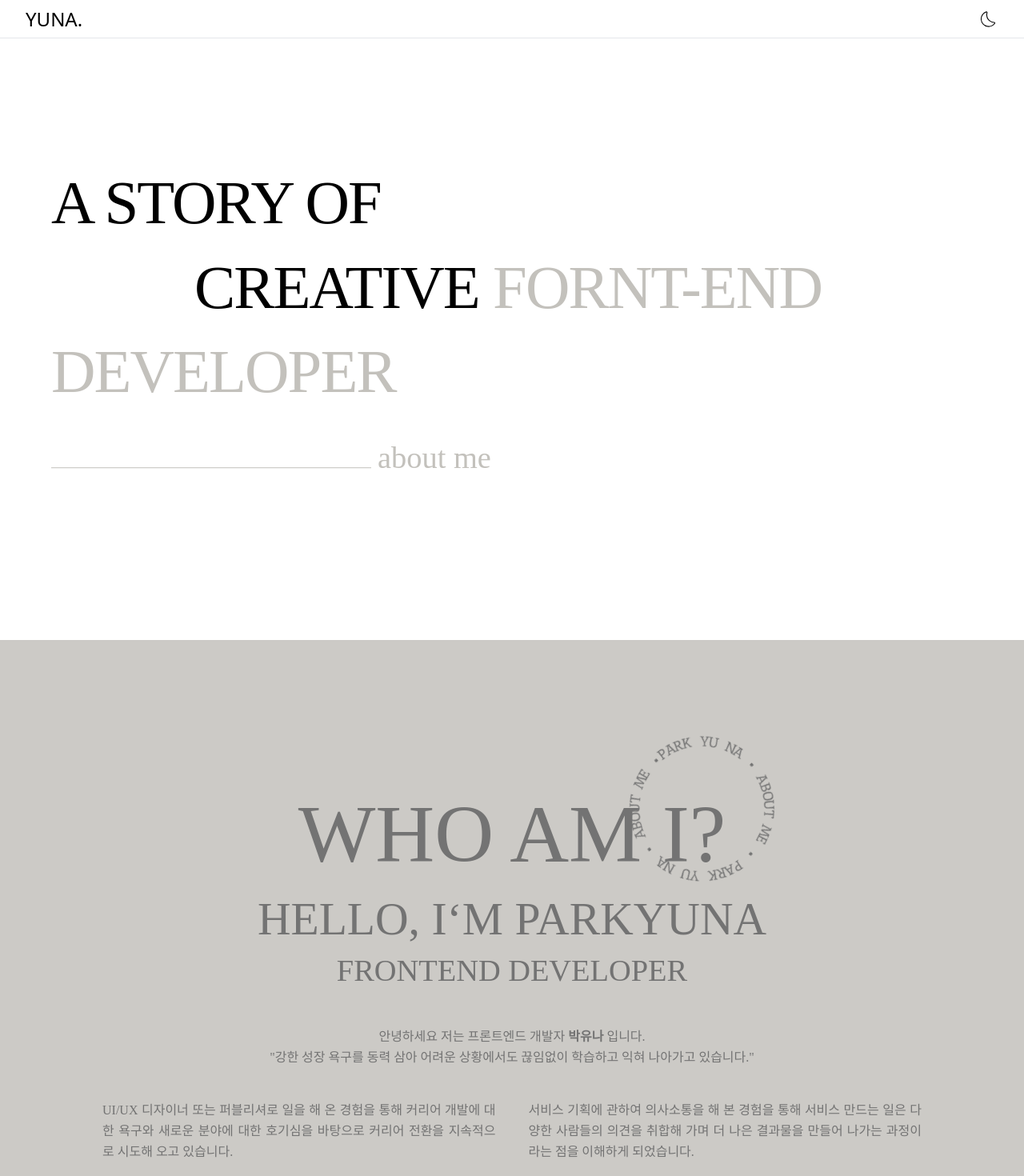
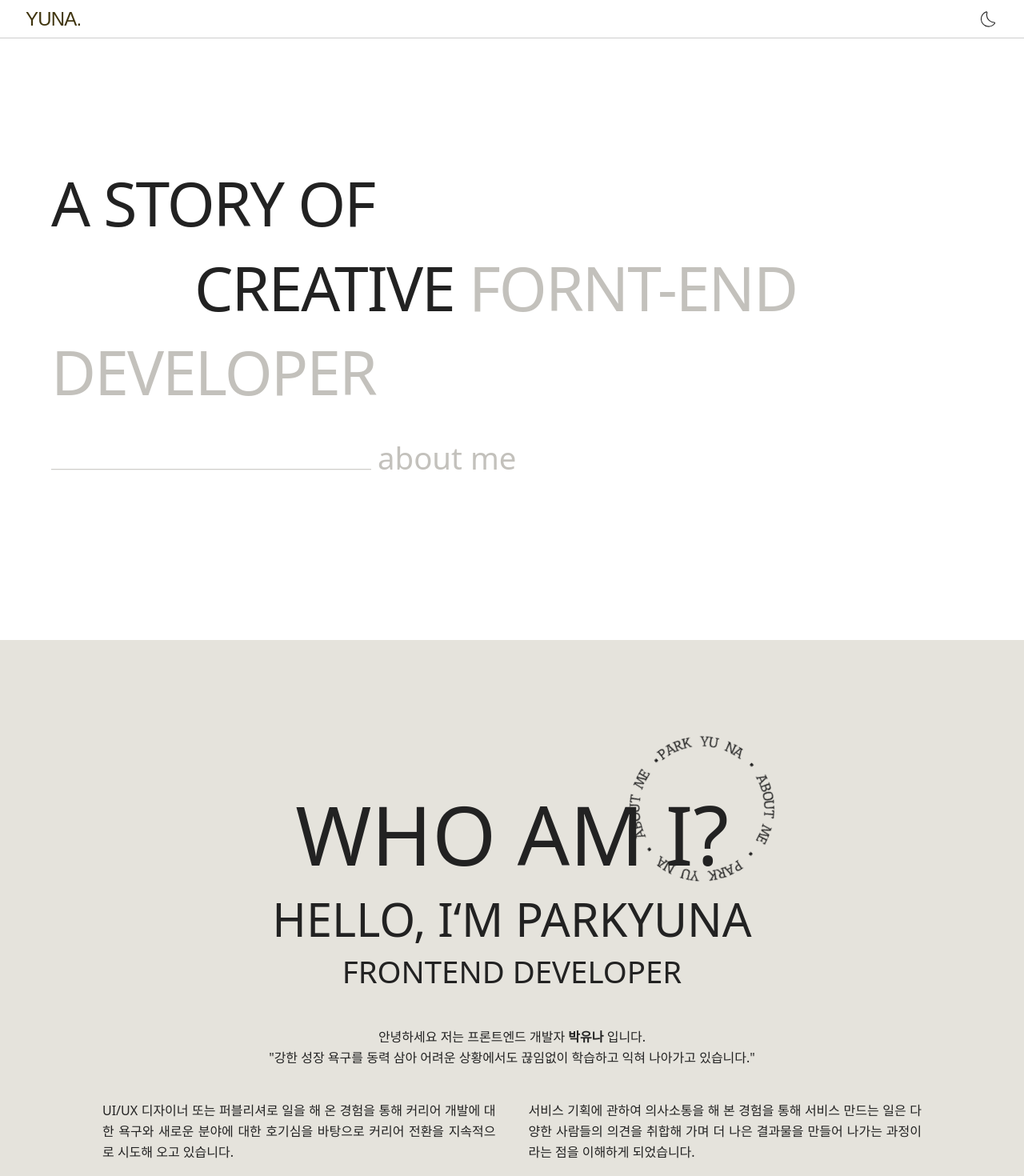
Before and after one commit to daeppang119/2024_protfolio, a Next.js app: page /about in a window 1280 px wide. Shown: the top 1470 px of the page at 80% size. Built offline with nearby package versions, Linux system fonts and the light colour scheme.

Commit message:
fix: 폰트및 기타 수정

```diff
--- a/src/app/_components/Footer.tsx
+++ b/src/app/_components/Footer.tsx
@@ -6,7 +6,7 @@ import VelogSvg from "../_svg/VelogSvg";
 export default function Footer() {
   return (
     <footer className="z-10 w-full text-xs">
-      <div className="border-b-color flex flex-wrap items-center justify-between border-t px-8 py-12">
+      <div className="font-Abel bg-color-secondary-bg flex flex-wrap items-center justify-between border-t border-color-line px-8 py-12">
         <div>
           <ul className="uppercase">
             <li>
--- a/src/app/_components/Header.tsx
+++ b/src/app/_components/Header.tsx
@@ -4,9 +4,9 @@ import DarkTheme from "./DarkTheme";
 export default function Header() {
   return (
     <header
-      className={`absolute z-10 flex h-12 w-full translate-y-[-65px] animate-actHeaderFadeIn items-center justify-between border-b border-b-color px-8 opacity-0`}
+      className={`font-Abel absolute z-10 flex h-12 w-full translate-y-[-65px] animate-actHeaderFadeIn items-center justify-between border-b border-color-line bg-color-background px-8 tracking-tighter opacity-0`}
     >
-      <h1 className="text-2xl uppercase">
+      <h1 className="text-2xl uppercase text-color-primary-accent">
         <Link href={"/"} replace>
           yuna.
         </Link>
--- a/src/app/_components/MainFooter.tsx
+++ b/src/app/_components/MainFooter.tsx
@@ -1,23 +1,22 @@
 import Link from "next/link";
-import React from "react";
 
 export default function MainFooter() {
   return (
-    <footer className="absolute bottom-0 z-10 w-full translate-y-[125px] animate-actFooterFadeIn text-xs">
+    <footer className="font-Abel absolute bottom-0 z-10 w-full translate-y-[125px] animate-actFooterFadeIn text-xs">
       <div className="flex flex-wrap items-center justify-between px-8 py-4">
         <div>
           <p className="uppercase">Next.js</p>
         </div>
-        <ul className="absolute left-1/2 top-1/2 flex -translate-y-1/2 translate-x-[-47%] select-none gap-6 text-xs">
+        <ul className="absolute left-1/2 top-1/2 flex -translate-y-1/2 translate-x-[-46%] select-none gap-6 text-xs">
           <li>Fornt-end Developer</li>
           <li>ⓒ Yuna’s Portfolio 2024</li>
         </ul>
         <div>
-          <ul className="flex flex-wrap">
-            <li>
+          <ul className="relative flex flex-wrap gap-6">
+            <li className="after:relative after:-right-3 after:content-['/']">
               <Link href={`https://github.com/daeppang119`}>Github</Link>
             </li>
-            <li className="pl-4">
+            <li>
               <Link href={`https://velog.io/@yundutls/posts`}>Velog</Link>
             </li>
           </ul>
--- a/src/app/_components/MainHeader.tsx
+++ b/src/app/_components/MainHeader.tsx
@@ -1,13 +1,12 @@
 import Link from "next/link";
-import ModeBtn from "./DarkTheme";
 import DarkTheme from "./DarkTheme";
 
 export default function MainHeader() {
   return (
     <header
-      className={`border-color-line bg-color-background absolute z-10 flex h-12 w-full translate-y-[-65px] animate-actHeaderFadeIn items-center justify-between border-b px-8 opacity-0`}
+      className={`font-Abel bg-color-primary-bg absolute z-10 flex h-12 w-full translate-y-[-65px] animate-actHeaderFadeIn items-center justify-between border-b border-color-line px-8 opacity-0`}
     >
-      <h1 className="text-color-primary-accent text-2xl uppercase">
+      <h1 className="text-2xl uppercase text-color-primary-accent">
         <Link className="text-Jacquard" href={"/"} replace>
           yuna.
         </Link>
--- /dev/null
+++ b/src/app/_svg/RightArrowSvg.tsx
@@ -0,0 +1,16 @@
+import React from "react";
+
+export default function RightArrowSvg() {
+  return (
+    <svg
+      xmlns="http://www.w3.org/2000/svg"
+      x="0px"
+      y="0px"
+      viewBox="0 0 120 180"
+    >
+      <line x1="61" y1="17" x2="61" y2="165"></line>
+      <path d="M15.47,117.52c0,0,45.53,0,45.53,47.48"></path>
+      <path d="M106.53,117.52c0,0-45.53,0-45.53,47.48"></path>
+    </svg>
+  );
+}
--- a/src/app/about/page.tsx
+++ b/src/app/about/page.tsx
@@ -3,6 +3,7 @@ import Footer from "../_components/Footer";
 import AboutMESvg from "../_svg/AboutMESvg";
 import Link from "next/link";
 import Header from "../_components/Header";
+import RightArrowSvg from "../_svg/RightArrowSvg";
 
 export const metadata: Metadata = {
   title: "About",
@@ -36,7 +37,7 @@ export default function About() {
             </div>
           </div>
         </section>
-        <section className="relative bg-[#cccac6] text-neutral-500">
+        <section className="relative bg-[#e5e3dc]">
           <div className="px-[10vw] py-[13vw] text-center">
             <h4 className="z-10 text-[8vw] uppercase">who am i?</h4>
             <div className="absolute right-[24vw] top-[9vw] w-[15vw] animate-actRolling">
@@ -71,12 +72,12 @@ export default function About() {
             </div>
           </div>
         </section>
-        <section>
-          <ul className="flex text-5xl">
+        <section className="bg-color-secondary-bg">
+          <ul className="font-Sedan flex text-5xl">
             <li className="flex h-[250px] w-2/4 items-center justify-center text-center">
               <Link href={"/"}>Home</Link>
             </li>
-            <li className="flex h-[250px] w-2/4 items-center justify-center border-l border-b-color text-center">
+            <li className="flex h-[250px] w-2/4 items-center justify-center border-l border-color-line text-center">
               <Link href={"/project"}>Project</Link>
             </li>
           </ul>
--- a/src/app/globals.css
+++ b/src/app/globals.css
@@ -3,28 +3,43 @@
 @tailwind utilities;
 
 @font-face {
-  font-family: "Merriweather", "serif";
-  src: url("https://fonts.googleapis.com/css2?family=Merriweather:ital,wght@0,300;0,400;0,700;0,900;1,300;1,400;1,700;1,900&display=swap");
+  font-family: "PuradakGentleGothicR";
+  src: url("https://fastly.jsdelivr.net/gh/projectnoonnu/noonfonts_11-01@1.1/PuradakGentleGothicR.woff2")
+    format("woff2");
+  font-weight: normal;
+  font-style: normal;
+}
+
+@font-face {
+  font-family: "Abel", "sans-serif";
+  src: url("https://fonts.googleapis.com/css2?family=Abel&display=swap");
+}
+
+@font-face {
+  font-family: "Sedan SC", "serif";
+  src: url("https://fonts.googleapis.com/css2?family=Abel&family=JetBrains+Mono:ital,wght@0,100..800;1,100..800&family=Sedan+SC&display=swap");
 }
 
 @layer base {
   :root {
-    --color-primary-accent: #2614c7;
-    --color-primary: #000;
+    --color-primary-accent: #40350f;
+    --color-primary: #222;
     --color-button: #3d486c;
-    --color-paragraph: #797979;
+    --color-paragraph: #cecece;
     --color-button-text: rgb(255, 255, 255);
-    --color-background: #fff;
-    --color-line: #3a3a3a;
+    --color-primary-bg: #fff;
+    --color-secondary-bg: #fff;
+    --color-line: #cecece;
   }
 
   .dark {
-    --color-primary-accent: #00ff4c;
-    --color-primary: #fff;
+    --color-primary-accent: #f1f1f1;
+    --color-primary: #f1f1f1;
     --color-button: #00ff4c;
     --color-paragraph: #8a8a8a;
     --color-button-text: rgb(0, 0, 0);
-    --color-background: #000;
+    --color-primary-bg: #000;
+    --color-secondary-bg: #222;
     --color-line: #3a3a3a;
   }
 
@@ -34,7 +49,7 @@
     margin: 0;
     scrollbar-width: none;
     scroll-behavior: smooth;
-    @apply bg-color-background text-color-primary;
+    @apply bg-color-primary-bg text-color-primary;
   }
 }
 
--- a/tailwind.config.ts
+++ b/tailwind.config.ts
@@ -15,7 +15,8 @@ const config: Config = {
         ["color-button"]: "var(--color-button)",
         ["color-paragraph"]: "var(--color-paragraph)",
         ["color-button-text"]: "var(--color-button-text)",
-        ["color-background"]: "var(--color-background)",
+        ["color-primary-bg"]: "var(--color-primary-bg)",
+        ["color-secondary-bg"]: "var(--color-secondary-bg)",
         ["color-line"]: "var(--color-line)",
       },
       keyframes: {
@@ -43,9 +44,9 @@ const config: Config = {
         actProjcetFadeInThree: "fadeIn .4s ease .8s forwards",
       },
       fontFamily: {
-        miracle: ["Miracle"],
-        gowun: ["Gowun Batang", "serif"],
-        Merriweather: ["Merriweather", "serif"],
+        PGG: ["PuradakGentleGothicR"],
+        Abel: ["Abel", "sans-serif"],
+        Sedan: ["Sedan SC", "serif"],
       },
     },
   },
```
Also changed, not shown: src/app/project/_componets/ProjectContents.tsx (+15 -15 lines).
